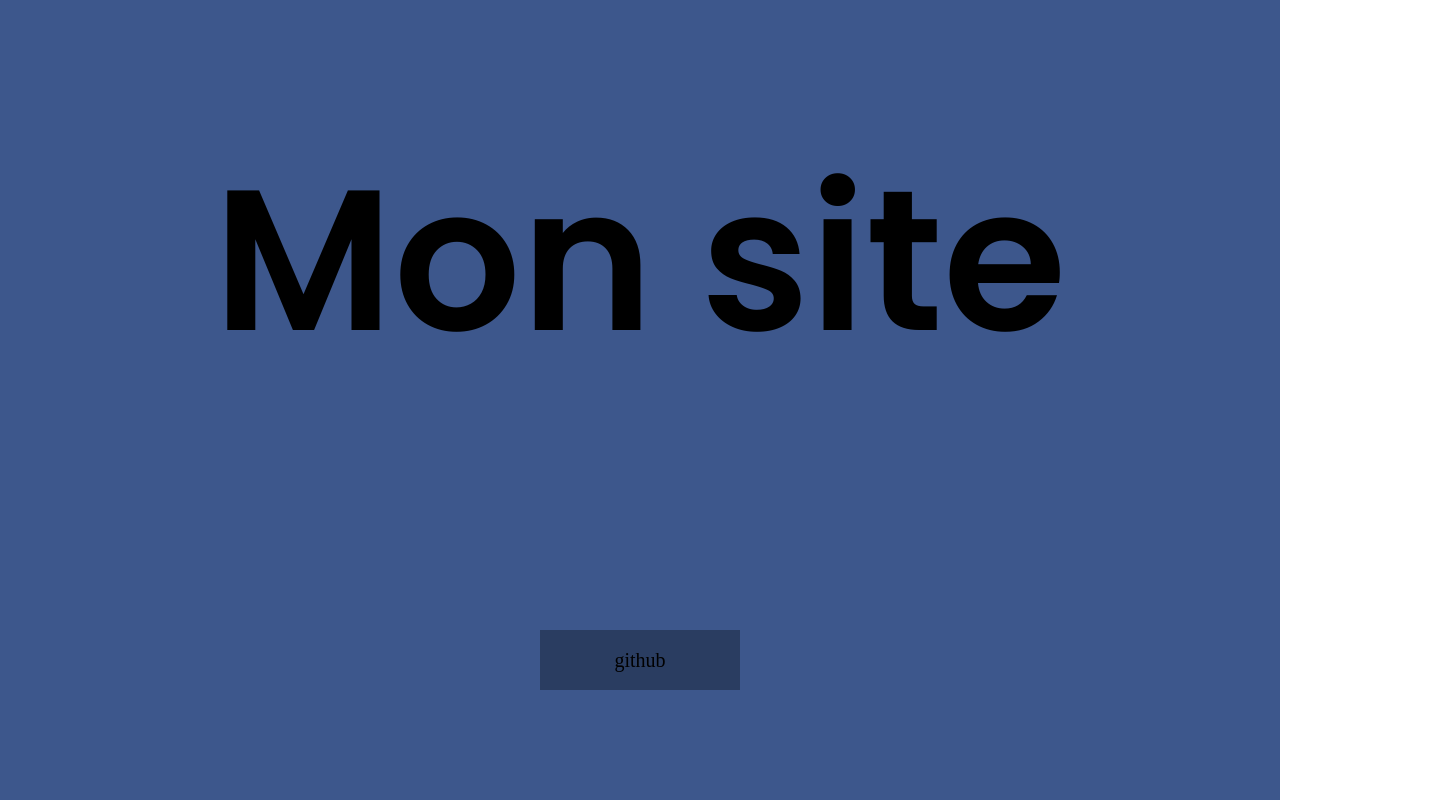
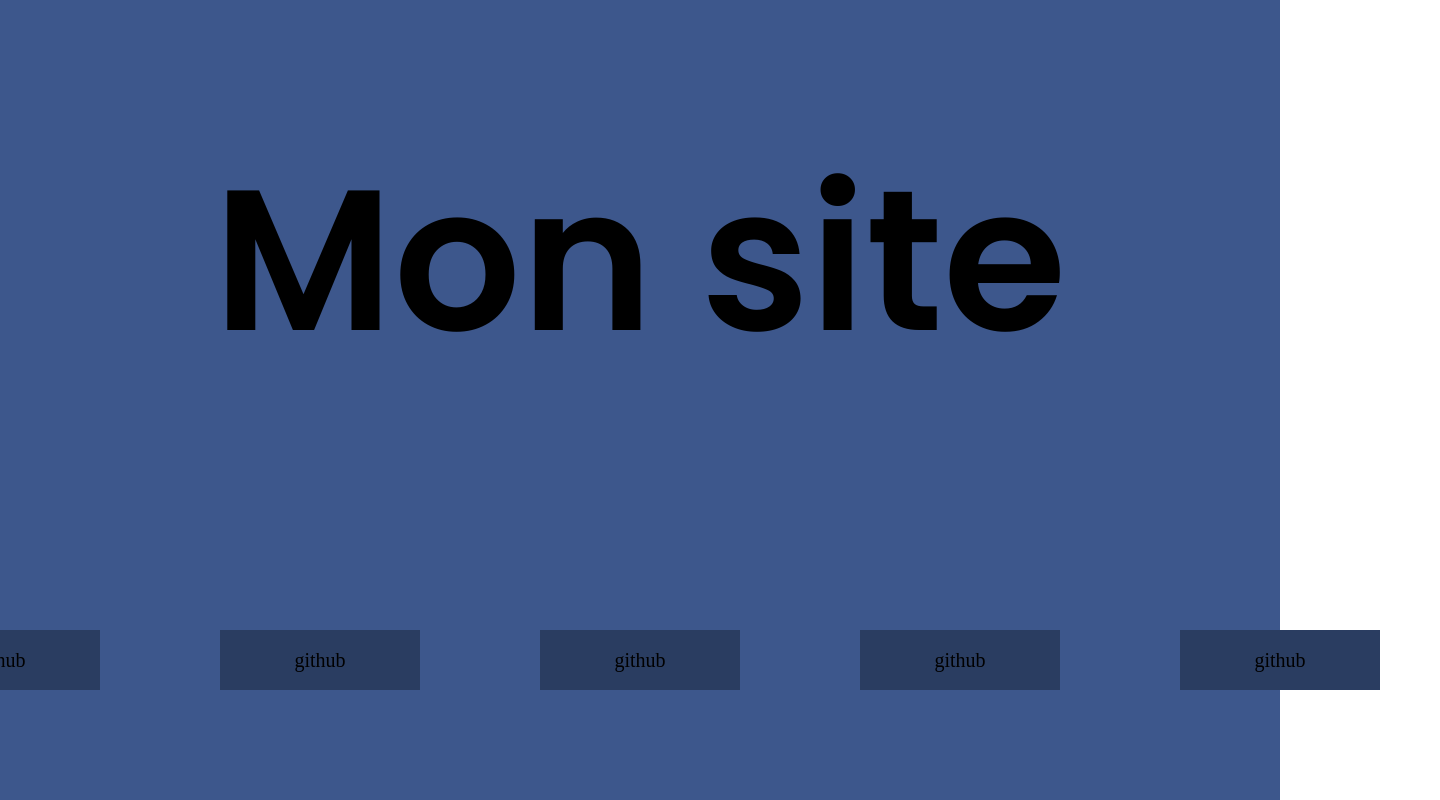
Before and after one commit to messtt/Portfolio, a Nuxt app: page / in a window 1280 px wide. Shown: the whole page, 1440 px wide, since content can reach past the window. Built offline with nearby package versions, Linux system fonts and the light colour scheme.

Commit message:
test page

```diff
--- a/pages/index.vue
+++ b/pages/index.vue
@@ -1,7 +1,13 @@
 <template>
     <div class="mainBox">
       <div class="header"><h1>Mon site</h1></div>
-      <a href="https://portfolio-gamma-ashy-38.vercel.app/api/github">github</a>
+      <div class="lien">
+        <a href="https://portfolio-gamma-ashy-38.vercel.app/api/github">github</a>
+        <a href="https://portfolio-gamma-ashy-38.vercel.app/api/github">github</a>
+        <a href="https://portfolio-gamma-ashy-38.vercel.app/api/github">github</a>
+        <a href="https://portfolio-gamma-ashy-38.vercel.app/api/github">github</a>
+        <a href="https://portfolio-gamma-ashy-38.vercel.app/api/github">github</a>
+      </div>
     </div>
 </template>
 <style scoped>
@@ -21,7 +27,11 @@
     align-items: center;
     font-size: 100px;
 }
-
+.lien{
+  display: flex;
+  justify-content: space-between;
+  flex-direction: row;
+}
 a {
     display: flex;
     justify-content: center;
```
